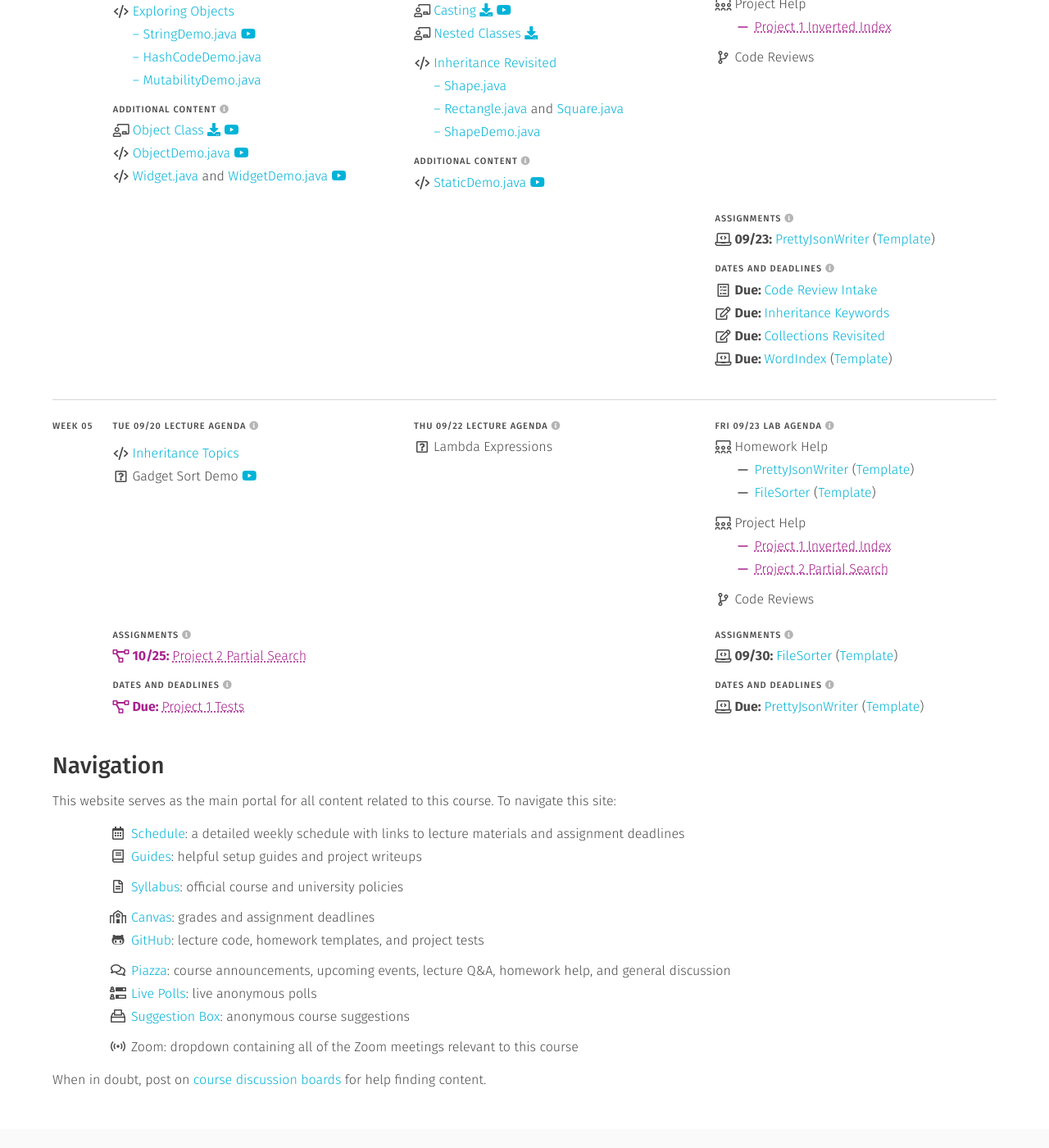
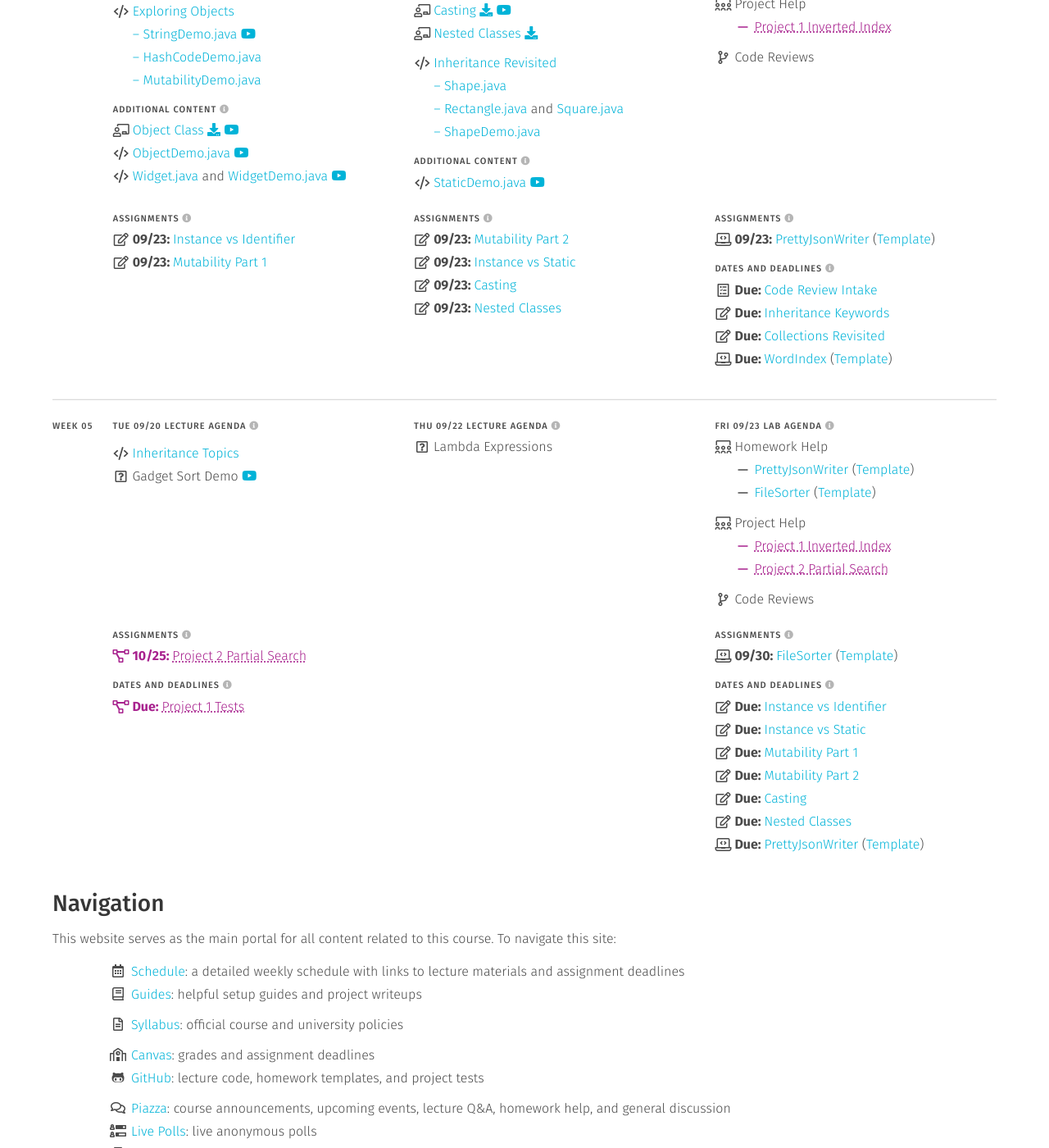
Before and after one commit to usf-cs272-fall2022/usf-cs272-fall2022.github.io, a Jekyll site: the page built from index.md, in a window 1280 px wide and 1400 px high, scrolled down 699 px. Shown: the whole window at 82% size. Built offline with Jekyll 4.4.1, drawn with Linux system fonts in a browser that asks for light colours; grey boxes are pictures that could not be loaded.

Commit message:
Adding last OOP quizzes

```diff
--- a/_data/quizzes.yml
+++ b/_data/quizzes.yml
@@ -40,38 +40,6 @@ project1:
   tags: ['none']
   link: 'https://usfca.instructure.com/courses/1608197/assignments/7242279'
 
-# static:
-#   <<: *default
-#   text: 'Instance vs Static'
-#   link: 'https://usfca.instructure.com/courses/1605147/quizzes/2401868'
-#   date: 2022-02-18
-#   tags: ['objects']
-#   test: 'https://usfca.instructure.com/courses/1605147/quizzes/2401869'
-
-# identifier:
-#   <<: *default
-#   text: 'Instance vs Identifier'
-#   link: 'https://usfca.instructure.com/courses/1605147/quizzes/2401870'
-#   date: 2022-02-18
-#   tags: ['objects']
-#   test: 'https://usfca.instructure.com/courses/1605147/quizzes/2402174'
-
-# mutability1:
-#   <<: *default
-#   text: 'Mutability Part 1'
-#   link: 'https://usfca.instructure.com/courses/1605147/quizzes/2401869'
-#   date: 2022-02-25
-#   tags: ['objects']
-#   test: 'https://usfca.instructure.com/courses/1605147/quizzes/2402169'
-
-# mutability2:
-#   <<: *default
-#   text: 'Mutability Part 2'
-#   link: 'https://usfca.instructure.com/courses/1605147/quizzes/2401871'
-#   date: 2022-02-25
-#   tags: ['objects']
-#   test: 'https://usfca.instructure.com/courses/1605147/quizzes/2402170'
-
 inheritance:
   <<: *default
   text: 'Inheritance Keywords'
@@ -88,20 +56,53 @@ collections:
   tags: ['inheritance']
 #   test: 'https://usfca.instructure.com/courses/1605147/quizzes/2402171'
 
-# casting:
-#   <<: *default
-#   text: 'Casting'
-#   link: 'https://usfca.instructure.com/courses/1605147/quizzes/2401872'
-#   date: 2022-03-04
-#   tags: ['inheritance']
+
+static:
+  <<: *default
+  text: 'Instance vs Static'
+  link: 'https://usfca.instructure.com/courses/1608197/quizzes/2409339'
+  date: 2022-09-23
+  tags: ['objects']
+#   test: 'https://usfca.instructure.com/courses/1605147/quizzes/2401869'
+
+identifier:
+  <<: *default
+  text: 'Instance vs Identifier'
+  link: 'https://usfca.instructure.com/courses/1608197/quizzes/2409345'
+  date: 2022-09-23
+  tags: ['objects']
+#   test: 'https://usfca.instructure.com/courses/1605147/quizzes/2402174'
+
+mutability1:
+  <<: *default
+  text: 'Mutability Part 1'
+  link: 'https://usfca.instructure.com/courses/1608197/assignments/7244526'
+  date: 2022-09-23
+  tags: ['objects']
+#   test: 'https://usfca.instructure.com/courses/1605147/quizzes/2402169'
+
+mutability2:
+  <<: *default
+  text: 'Mutability Part 2'
+  link: 'https://usfca.instructure.com/courses/1608197/assignments/7223879'
+  date: 2022-09-23
+  tags: ['objects']
+#   test: 'https://usfca.instructure.com/courses/1605147/quizzes/2402170'
+
+casting:
+  <<: *default
+  text: 'Casting'
+  link: 'https://usfca.instructure.com/courses/1608197/quizzes/2409346'
+  date: 2022-09-23
+  tags: ['inheritance']
 #   test: 'https://usfca.instructure.com/courses/1605147/quizzes/2402175'
 
-# nesting:
-#   <<: *default
-#   text: 'Nested Classes'
-#   link: 'https://usfca.instructure.com/courses/1605147/quizzes/2401875'
-#   date: 2022-03-04
-#   tags: ['inheritance']
+nesting:
+  <<: *default
+  text: 'Nested Classes'
+  link: 'https://usfca.instructure.com/courses/1608197/quizzes/2409348'
+  date: 2022-09-23
+  tags: ['inheritance']
 #   test: 'https://usfca.instructure.com/courses/1605147/quizzes/2402166'
 
 # java:
```
Also changed, not shown: _data/schedule.yml (+40 -0 lines).
